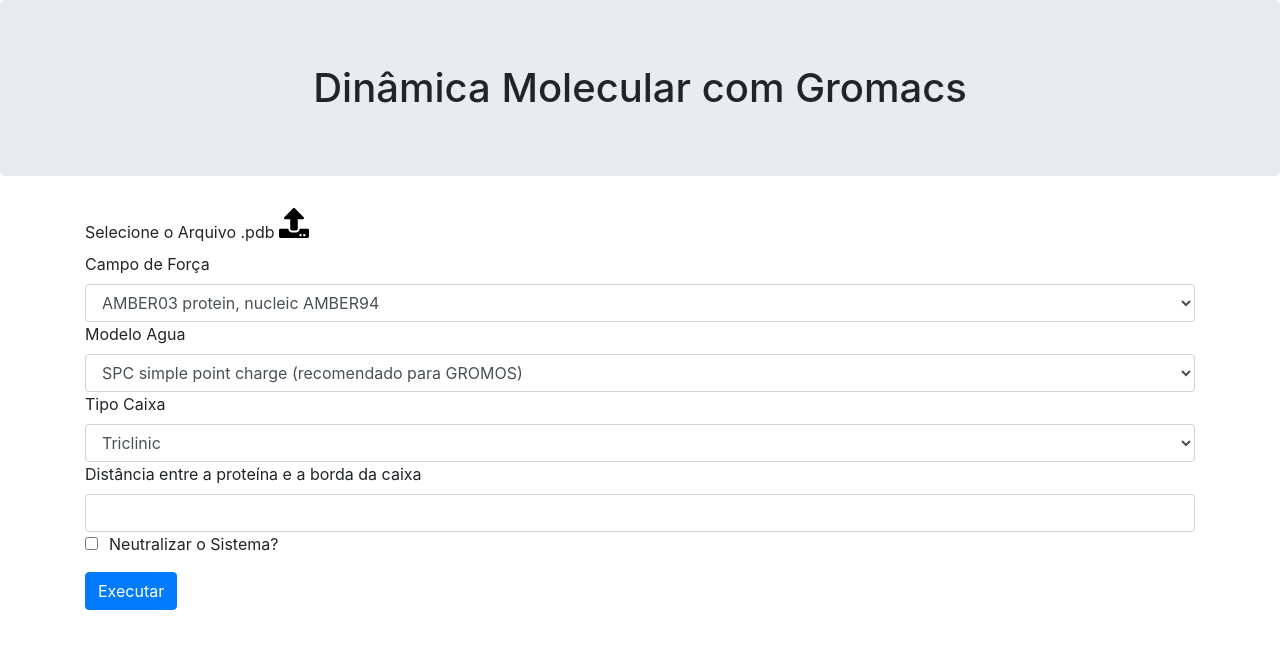
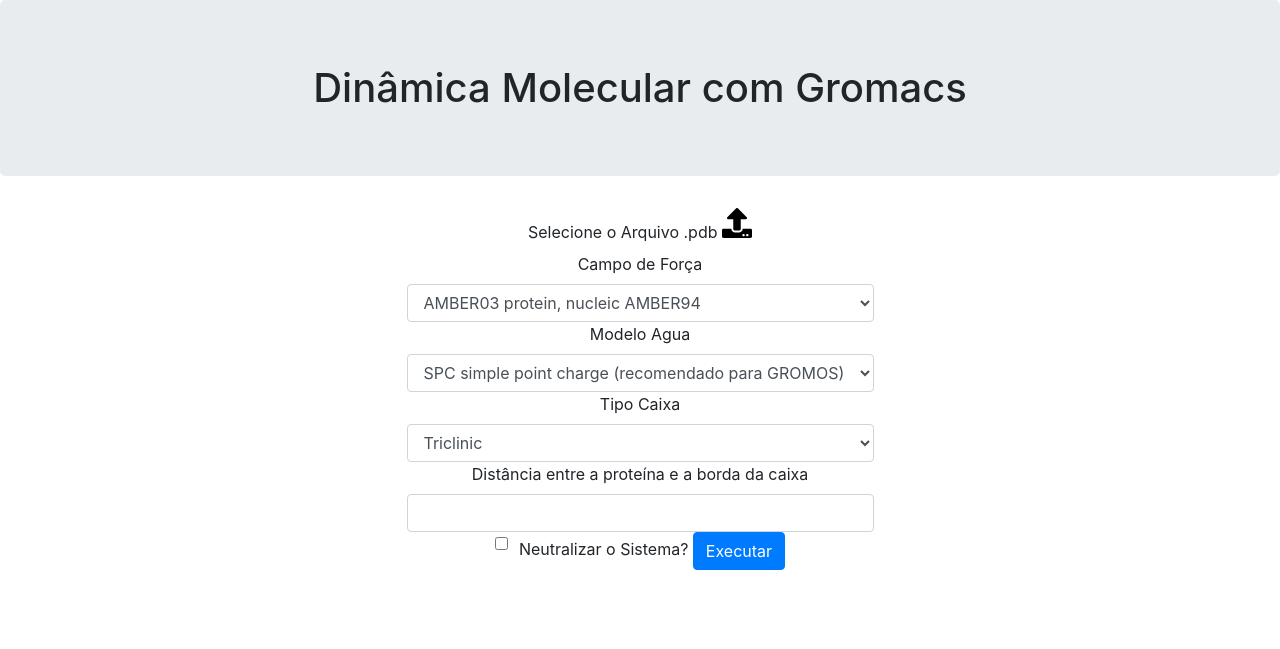
Before and after one commit to botelhoeduardo/visualdynamics, a Flask app: page / in a window 1280 px wide. Shown: the part 56-705 px from the top of the page. Run offline with Flask 2, Linux system fonts and the light colour scheme; the visitor is signed in with stand-in values (Sample User, id 1); some libraries are stand-ins or nearby versions.

Commit message:
trying to fix design

```diff
--- a/src/server.py
+++ b/src/server.py
@@ -293,4 +293,4 @@ class User(UserMixin):
     pass
 
 if __name__ == '__main__':
-    app.run()
+    app.run(host='0.0.0.0')
--- a/src/templates/base.html
+++ b/src/templates/base.html
@@ -13,7 +13,7 @@
 <body>
     <nav class="navbar navbar-light bg-primary">
         <a href="/logout" class="navbar-brand">
-            <svg style="max-height: 30px;" id="logout" xmlns="http://www.w3.org/2000/svg" xmlns:xlink="http://www.w3.org/1999/xlink" version="1.1" x="0px" y="0px" viewBox="0 0 100 125" enable-background="new 0 0 100 100" xml:space="preserve"><path d="M95,19.1c0-4.3-3.5-7.8-7.8-7.8H37.5c-4.3,0-7.8,3.5-7.8,7.8c0,4.3,3.5,7.8,7.8,7.8h41.9v47.2H37.5c-4.3,0-7.8,3.5-7.8,7.8  s3.5,7.8,7.8,7.8h49.7c4.3,0,7.8-3.5,7.8-7.8c0,0,0-0.1,0-0.1c0,0,0-0.1,0-0.1V20.5c0-0.2,0-0.5,0-0.7C95,19.6,95,19.4,95,19.1z"/><path d="M28.9,58.2h25.7c4.3,0,7.7-3.5,7.7-7.7s-3.5-7.7-7.7-7.7H28.9v-9.4L5.5,50.5l23.4,17.2C28.9,67.7,28.9,58.2,28.9,58.2z"/></svg>
+            <svg class="navbar-brand" style="max-height: 30px;" id="logout" xmlns="http://www.w3.org/2000/svg" xmlns:xlink="http://www.w3.org/1999/xlink" version="1.1" x="0px" y="0px" viewBox="0 0 100 125" enable-background="new 0 0 100 100" xml:space="preserve"><path d="M95,19.1c0-4.3-3.5-7.8-7.8-7.8H37.5c-4.3,0-7.8,3.5-7.8,7.8c0,4.3,3.5,7.8,7.8,7.8h41.9v47.2H37.5c-4.3,0-7.8,3.5-7.8,7.8  s3.5,7.8,7.8,7.8h49.7c4.3,0,7.8-3.5,7.8-7.8c0,0,0-0.1,0-0.1c0,0,0-0.1,0-0.1V20.5c0-0.2,0-0.5,0-0.7C95,19.6,95,19.4,95,19.1z"/><path d="M28.9,58.2h25.7c4.3,0,7.7-3.5,7.7-7.7s-3.5-7.7-7.7-7.7H28.9v-9.4L5.5,50.5l23.4,17.2C28.9,67.7,28.9,58.2,28.9,58.2z"/></svg>
         </a>
 
     </nav>
@@ -23,11 +23,5 @@
     {% endblock %}
 
 </body>
-<script>
-    document.querySelector('.image-upload input').addEventListener("input", function(){
-        var filename = document.querySelector('#file').value;
-        var label = document.querySelector('.image-upload label');
-        label.innerHTML += filename;
-    });
-</script>
+
 </html>
--- a/src/templates/index.html
+++ b/src/templates/index.html
@@ -1,9 +1,10 @@
 {% extends 'base.html' %}
 
 {% block content %}
+<div class="container">
+    <div class="row justify-content-center">
+    <form class="align-items-center text-center" method="POST" action="/">
 
-    <form class="container" method="POST" action="/">
-        <div class="form-group">
             <div class="image-upload">
                 <label for="file">Selecione o Arquivo .pdb
                     <svg width="30" xmlns="http://www.w3.org/2000/svg" viewBox="0 0 512 512"><path d="M296 384h-80c-13.3 0-24-10.7-24-24V192h-87.7c-17.8 0-26.7-21.5-14.1-34.1L242.3 5.7c7.5-7.5 19.8-7.5 27.3 0l152.2 152.2c12.6 12.6 3.7 34.1-14.1 34.1H320v168c0 13.3-10.7 24-24 24zm216-8v112c0 13.3-10.7 24-24 24H24c-13.3 0-24-10.7-24-24V376c0-13.3 10.7-24 24-24h136v8c0 30.9 25.1 56 56 56h80c30.9 0 56-25.1 56-56v-8h136c13.3 0 24 10.7 24 24zm-124 88c0-11-9-20-20-20s-20 9-20 20 9 20 20 20 20-9 20-20zm64 0c0-11-9-20-20-20s-20 9-20 20 9 20 20 20 20-9 20-20z"/></svg>
@@ -54,7 +55,17 @@
 
             <input class="form-check-input mx-auto" type="checkbox" name="neutralize" id="neutralize">
             <label class="form-check-label ml-4" for="neutralize">Neutralizar o Sistema?</label>
-        </div>
+
         <input type="submit" class="btn btn-primary" value="Executar" name="execute">
     </form>
+</div>
+</div>
+
+<script>
+        document.querySelector('.image-upload input').addEventListener("input", function(){
+            var filename = document.querySelector('#file').value;
+            var label = document.querySelector('.image-upload label');
+            label.innerHTML += filename;
+        });
+    </script>
 {% endblock %}
```
Also changed, not shown: src/templates/login.html (+21 -7 lines).
